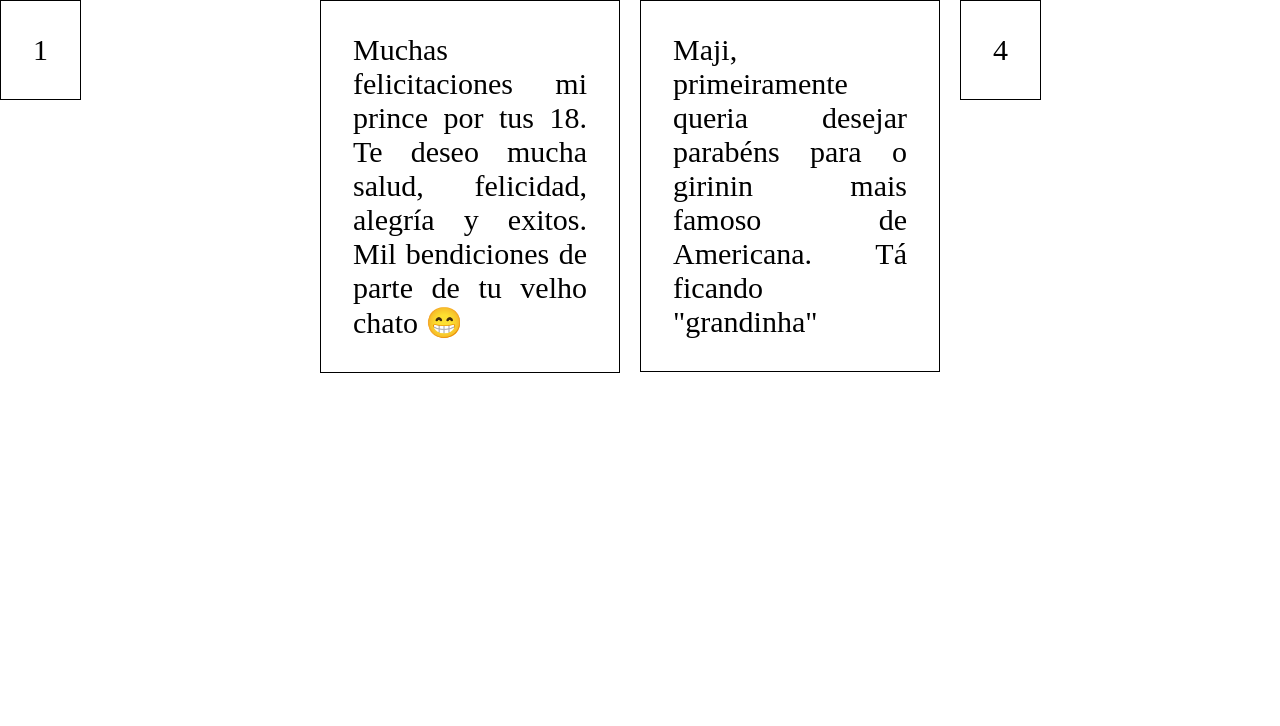
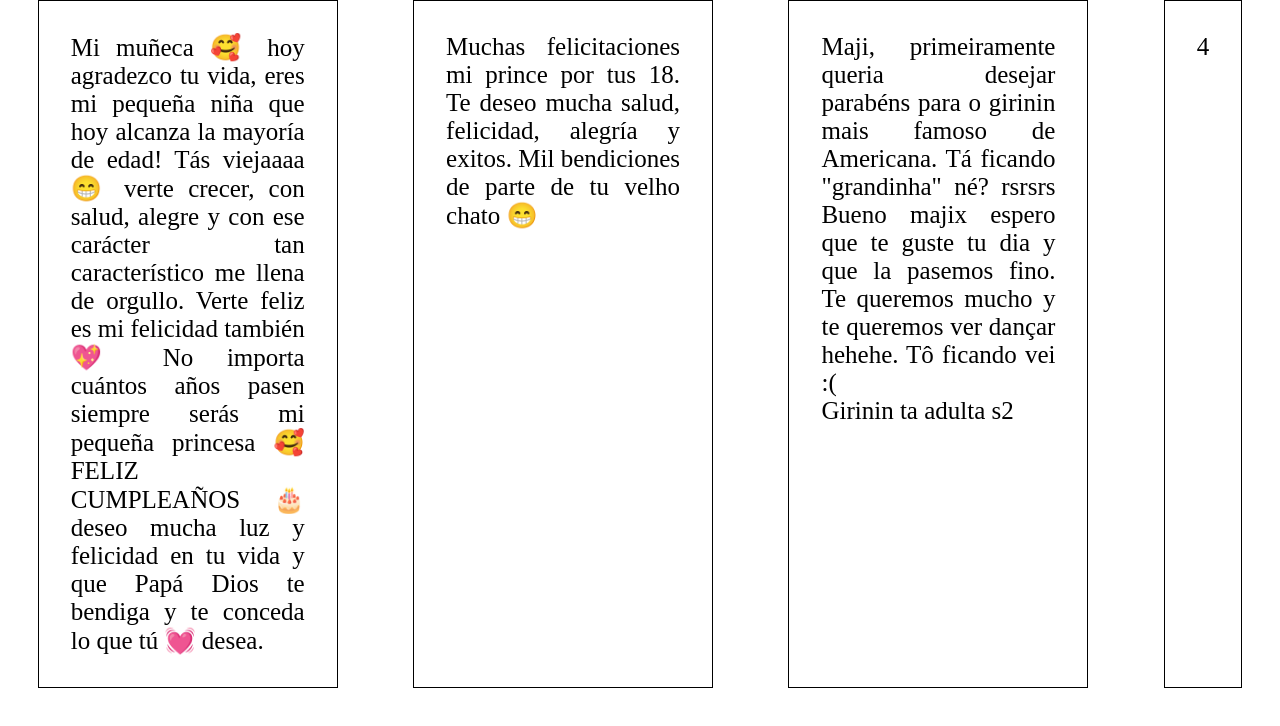
Before and after one commit to o-flores/Happy-Birthday-Maye, a website: page index.html in a window 1280 px wide. Drawn offline with Linux system fonts and the light colour scheme.

Commit message:
feat: texto mamae e toto

```diff
--- a/index.html
+++ b/index.html
@@ -214,9 +214,9 @@
 
   <img class="no-show" id="seta" src="images/icons8-direita-96.png" /> -->
   <section id="texts-section" >
-    <p id="mamae" class="texts">1</p>
+    <p id="mamae" class="texts">Mi muñeca 🥰 hoy agradezco tu vida, eres mi pequeña niña que hoy alcanza la mayoría de edad! Tás viejaaaa 😁 verte crecer, con salud, alegre y con ese carácter tan característico me llena de orgullo. Verte feliz es mi felicidad también 💖 No importa cuántos años pasen siempre serás mi pequeña princesa 🥰 FELIZ CUMPLEAÑOS 🎂 deseo mucha luz y felicidad en tu vida y que Papá Dios te bendiga y te conceda lo que tú 💓 desea.</p>
     <p id="papai" class="texts">Muchas felicitaciones mi prince por tus 18. Te deseo mucha salud, felicidad, alegría y exitos. Mil bendiciones de parte de tu velho chato 😁</p>
-    <p id="toto" class="texts">Maji,<br> primeiramente queria desejar parabéns para o girinin mais famoso de Americana. Tá ficando "grandinha"</p>
+    <p id="toto" class="texts">Maji, primeiramente queria desejar parabéns para o girinin mais famoso de Americana. Tá ficando "grandinha" né? rsrsrs Bueno majix espero que te guste tu dia y que la pasemos fino. Te queremos mucho y te queremos ver dançar hehehe. Tô ficando vei :( <br>Girinin ta adulta s2</p>
     <p id="kikito" class="texts">4</p>
   </section>
 </body>
--- a/style.css
+++ b/style.css
@@ -2,7 +2,7 @@
   margin: 0;
   padding: 0;
   box-sizing: border-box;
-  overflow: hidden;
+  /* overflow: hidden; */
 }
 
 .dark {
@@ -307,14 +307,18 @@
   top: 50%;
 }
 
+#texts-section {
+  display: flex;
+  justify-content: space-around;
+}
+
 .texts {
-  position: fixed;
-  top: 0%;
+  /* top: 0%; */
   border: 1px black solid;
   padding: 2rem;
   max-width: 300px;
   text-align: justify;
-  font-size: 30px;
+  font-size: 25px;
 }
 
 #mamae {
```
